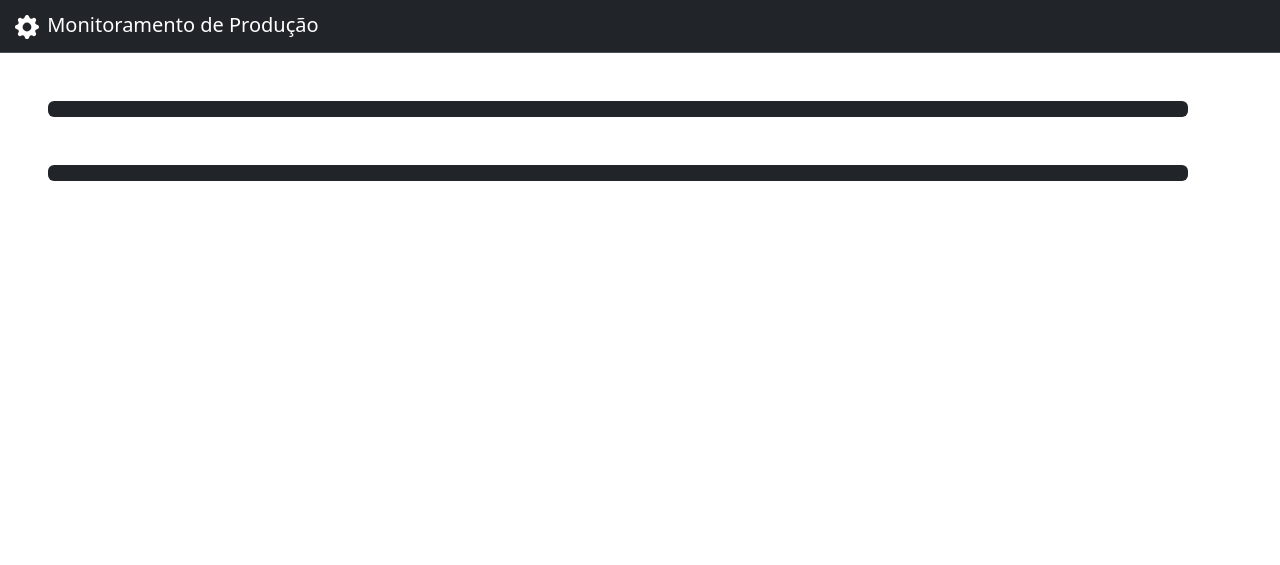
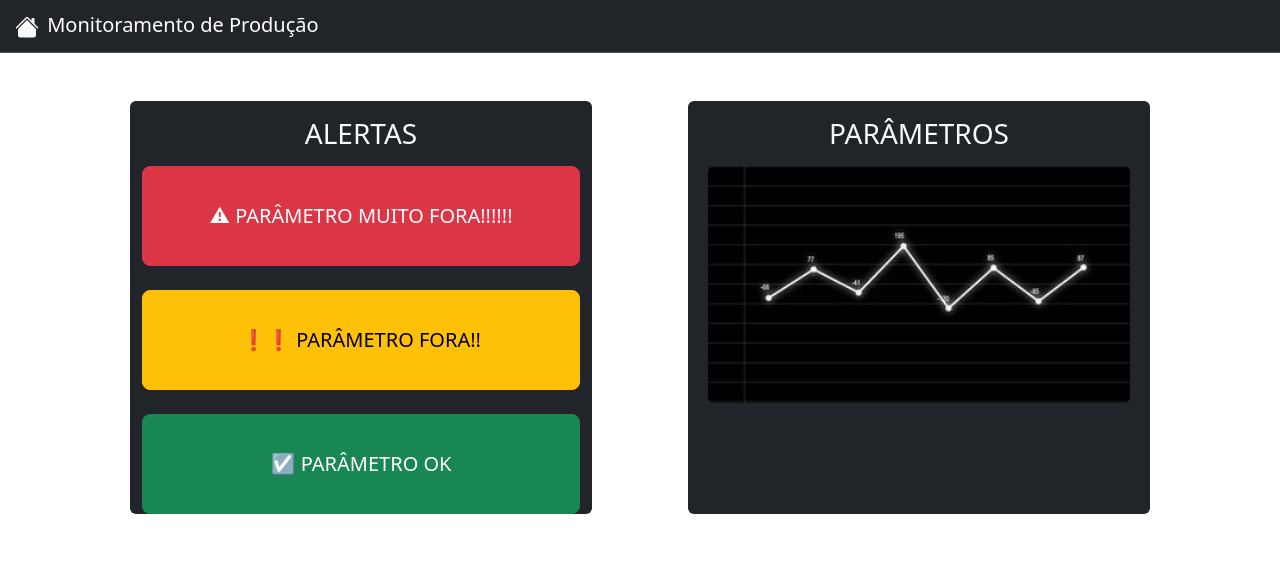
Before and after one commit to greckziegel/lepcb, a plain HTML site: page monitoramento-de-producao/index.html in a window 1280 px wide. Drawn offline with nearby package versions, Linux system fonts and the light colour scheme.

Commit message:
Quarto commit

```diff
--- a/monitoramento-de-producao/index.html
+++ b/monitoramento-de-producao/index.html
@@ -17,26 +17,34 @@
     <title>Monitoramento de Produção</title>
 </head>
 <body>
-    <nav class="navbar bg-dark border-bottom border-body" data-bs-theme="dark">
+    <nav class="navbar bg-dark border-bottom" data-bs-theme="dark">
         <div class="container-fluid">
             <span class="navbar-brand mb-0 h1">
-                <svg xmlns="http://www.w3.org/2000/svg" alt="Logo" width="30" height="24"  fill="currentColor" class="bi bi-gear-fill" viewBox="0 0 16 16">
-                    <path d="M9.405 1.05c-.413-1.4-2.397-1.4-2.81 0l-.1.34a1.464 1.464 0 0 1-2.105.872l-.31-.17c-1.283-.698-2.686.705-1.987 1.987l.169.311c.446.82.023 1.841-.872 2.105l-.34.1c-1.4.413-1.4 2.397 0 2.81l.34.1a1.464 1.464 0 0 1 .872 2.105l-.17.31c-.698 1.283.705 2.686 1.987 1.987l.311-.169a1.464 1.464 0 0 1 2.105.872l.1.34c.413 1.4 2.397 1.4 2.81 0l.1-.34a1.464 1.464 0 0 1 2.105-.872l.31.17c1.283.698 2.686-.705 1.987-1.987l-.169-.311a1.464 1.464 0 0 1 .872-2.105l.34-.1c1.4-.413 1.4-2.397 0-2.81l-.34-.1a1.464 1.464 0 0 1-.872-2.105l.17-.31c.698-1.283-.705-2.686-1.987-1.987l-.311.169a1.464 1.464 0 0 1-2.105-.872zM8 10.93a2.929 2.929 0 1 1 0-5.86 2.929 2.929 0 0 1 0 5.858z"/>
-                </svg>
+                <a class="link-light" href="/">
+                <svg xmlns="http://www.w3.org/2000/svg" width="30" height="24" fill="currentColor" class="bi bi-house-fill" viewBox="0 0 16 16">
+                        <path d="M8.707 1.5a1 1 0 0 0-1.414 0L.646 8.146a.5.5 0 0 0 .708.708L8 2.207l6.646 6.647a.5.5 0 0 0 .708-.708L13 5.793V2.5a.5.5 0 0 0-.5-.5h-1a.5.5 0 0 0-.5.5v1.293z"/>
+                        <path d="m8 3.293 6 6V13.5a1.5 1.5 0 0 1-1.5 1.5h-9A1.5 1.5 0 0 1 2 13.5V9.293z"/>
+                </svg></a>
                 Monitoramento de Produção
             </span>
         </div>
     </nav>
 
-
-    <div class="container d-flex justify-content-center align-items-center m-5 rounded bg-dark pt-3 vw-50">
-
+<div class="container container d-flex">
+    <div class="container container-fluid bg-dark rounded m-5 d-flex flex-column text-center text-light pe-none">
+        <!-- <br> -->
+        <h3 class="mt-3">ALERTAS</h3>
+        <button type="button" class="btn btn-custom btn-lg btn-danger mt-2"> ⚠ PARÂMETRO MUITO FORA!!!!!!</button><br>
+        <button type="button" class="btn btn-custom btn-lg btn-warning"> ❗❗ PARÂMETRO FORA!!</button><br>
+        <button type="button" class="btn btn-custom btn-lg btn-success"> ☑ PARÂMETRO OK </button>
     </div>
 
-    <div class="container d-flex justify-content-center align-items-center m-5 rounded bg-dark pt-3">
-
+    <div class="container container-fluid bg-dark rounded m-5 d-flex flex-column text-center text-light">
+        <h3 class="mt-3">PARÂMETROS</h3>
+        <img src="../assets/line-chart.jpg" class="img-fluid m-2 rounded" alt="Grfico"><br>
+        <!-- <img src="../assets/line-chart.jpg" class="img-fluid m-2 rounded" alt="Grafico"> -->
     </div>
-
+</div>
     <script src="https://cdn.jsdelivr.net/npm/bootstrap@5.3.3/dist/js/bootstrap.bundle.min.js" integrity="sha384-YvpcrYf0tY3lHB60NNkmXc5s9fDVZLESaAA55NDzOxhy9GkcIdslK1eN7N6jIeHz" crossorigin="anonymous"></script>
 </body>
 </html>
```
Also changed, not shown: gestao-de-estoque/registrar-estoque/index.html (+1 -1 lines), gestao-de-estoque/retirar-estoque/index.html (+5 -5 lines), gestao-de-estoque/visualizar-estoque/index.html (+1 -1 lines), index.html (+3 -3 lines), paradas/index.html (added, +11 -0 lines), assets/line-chart.jpg (added).
